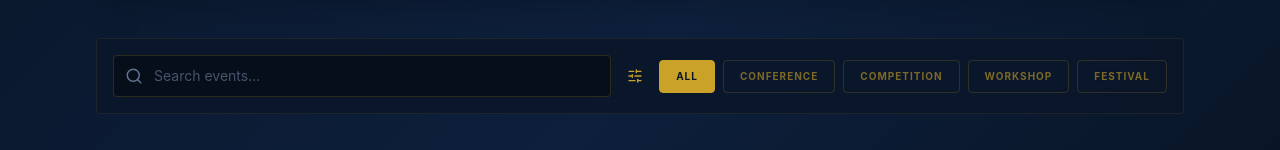
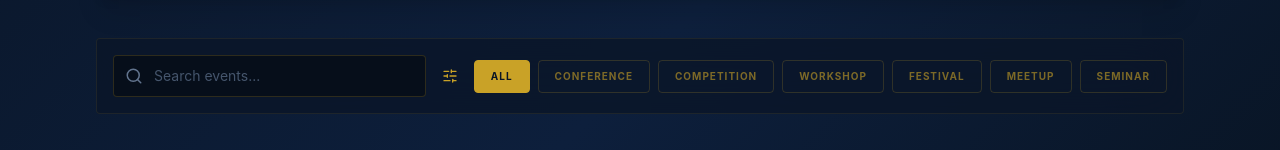
Before and after one commit to TeamZero-Uni/react-event-managemen-frontend, a React app: page /home in a window 1280 px wide. Shown: the part 330-480 px from the top of the page. Built offline with nearby package versions, Linux system fonts and the light colour scheme; no server answers; the HTML template or start-up script is replaced by a standard one.

Commit message:
Update registration width calculation to handle undefined maxParticipants and expand event categories

```diff
--- a/src/components/RegisterForm.jsx
+++ b/src/components/RegisterForm.jsx
@@ -275,10 +275,10 @@ function RegisterForm({ event, onClose }) {
                       <div
                         className="h-full transition-all duration-300"
                         style={{
-                          width: `${(registrationCount / event.maxParticipants) * 100}%`,
+                          width: `${(registrationCount / event?.maxParticipants) * 100}%`,
                           background:
                             isClosed ||
-                            registrationCount >= event.maxParticipants
+                            registrationCount >= event?.maxParticipants
                               ? "linear-gradient(90deg, #ef4444, #dc2626)"
                               : "linear-gradient(90deg, #c9a227, #a07c18)",
                         }}
--- a/src/pages/Home.jsx
+++ b/src/pages/Home.jsx
@@ -3,7 +3,7 @@ import { Search, SlidersHorizontal, X } from "lucide-react";
 import EventCard from "../components/EventCard";
 import { useEvents } from "../hook/useEvents";
 
-const CATEGORIES = ["All", "Conference", "Competition", "Workshop", "Festival"];
+const CATEGORIES = ["All", "Conference", "Competition", "Workshop", "Festival", "MEETUP", "SEMINAR"];
 
 function Home() {
   const [searchQuery, setSearchQuery] = useState("");
```
